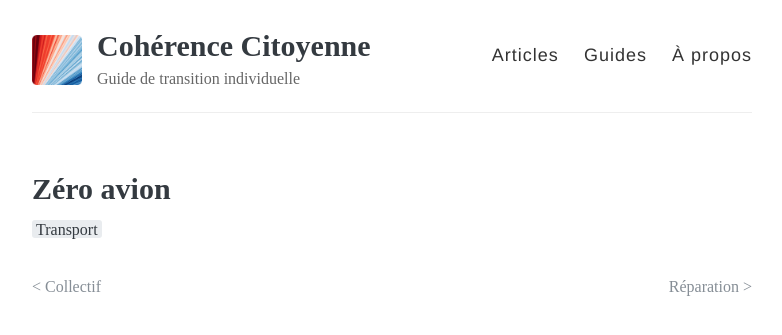
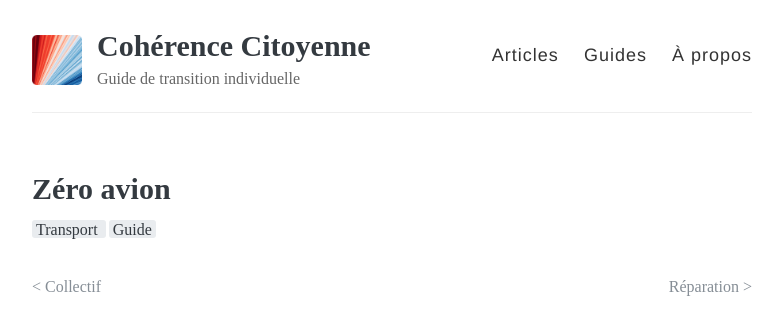
Before and after one commit to loicguichaoua/loicguichaoua.github.io, a Jekyll site: the page built from _posts/2025-04-12-transports.md, in a window 1280 px wide. Shown: the top 335 px of the page, without its empty margins (248-1030 px from the left). Built offline with Jekyll 4.4.1, drawn with Linux system fonts in a browser that asks for light colours; some web fonts are replaced.

Commit message:
Update _posts/2025-04-12-transports.md (via Pages CMS)

```diff
--- a/_posts/2025-04-12-transports.md
+++ b/_posts/2025-04-12-transports.md
@@ -4,6 +4,7 @@ layout: post
 date: 2025-04-08
 tags:
   - Transport
+  - Guide
 published: true
 description: description
 image: /images/plane.png
```
